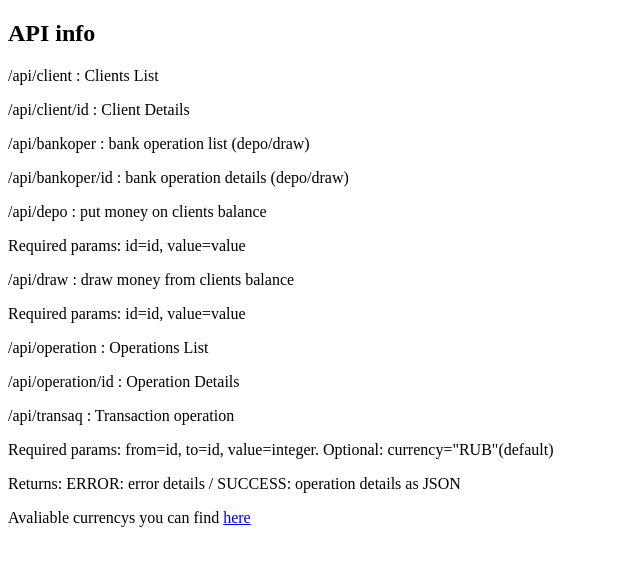
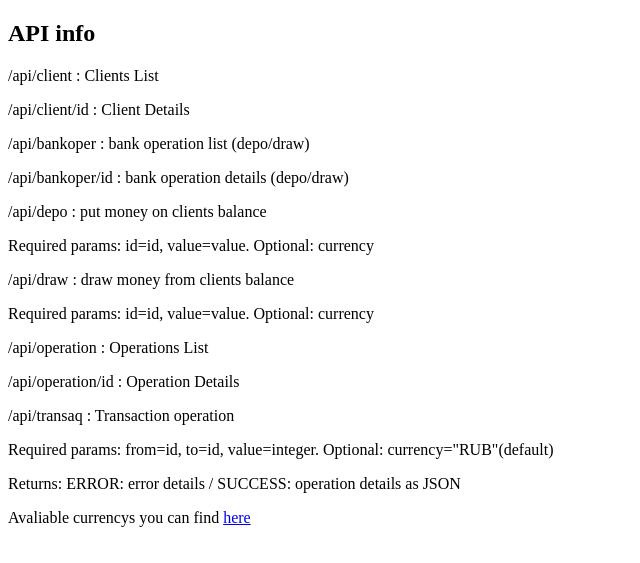
Before and after one commit to amineral/AvitoTest, a Django app: template avito_test/avito_app/templates/avito_app/help.html in a window 1280 px wide. Shown: the top 563 px of the page, without its empty margins (0-640 px from the left). Run offline with Django 3.2, Linux system fonts and the light colour scheme; the template is opened without the code that fills it, so the values that code supplies are empty.

Commit message:
updated README and help_page

```diff
--- a/avito_test/avito_app/templates/avito_app/help.html
+++ b/avito_test/avito_app/templates/avito_app/help.html
@@ -10,10 +10,10 @@
         <p>/api/bankoper : bank operation list (depo/draw)</p>
         <p>/api/bankoper/id : bank operation details (depo/draw)</p>
         <p>/api/depo : put money on clients balance
-            <p>Required params: id=id, value=value</p>
+            <p>Required params: id=id, value=value. Optional: currency</p>
         </p>
         <p>/api/draw : draw money from clients balance
-            <p>Required params: id=id, value=value</p>
+            <p>Required params: id=id, value=value. Optional: currency</p>
         </p>
         <p>/api/operation : Operations List</p>
         <p>/api/operation/id : Operation Details</p>
```
Also changed, not shown: README.md.
